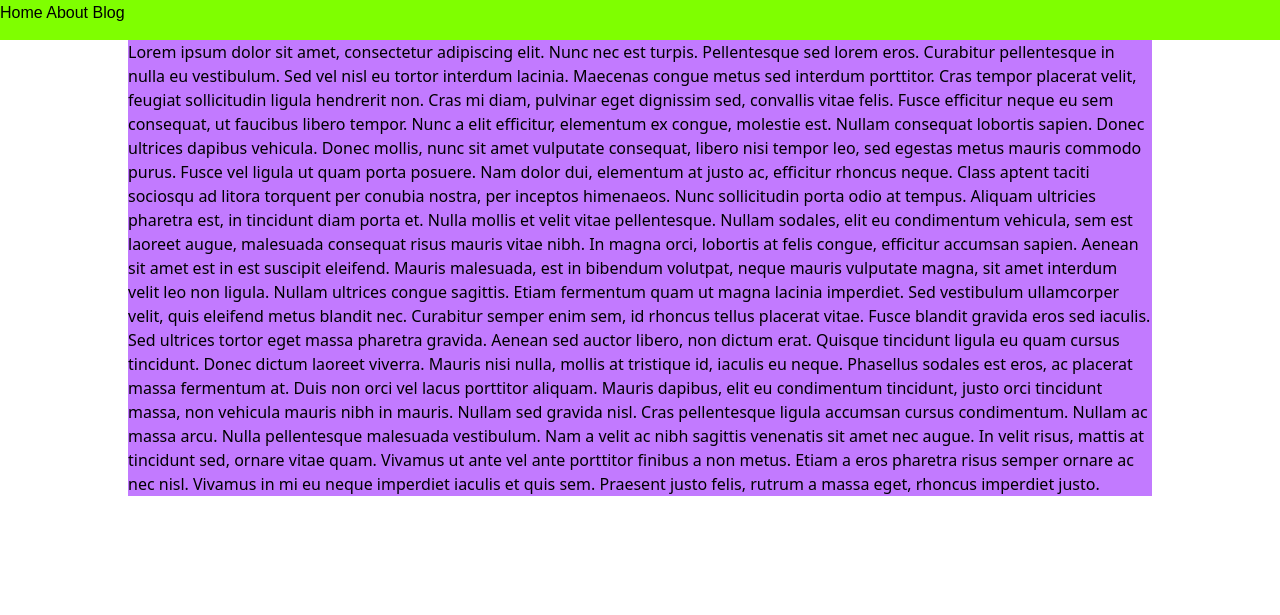
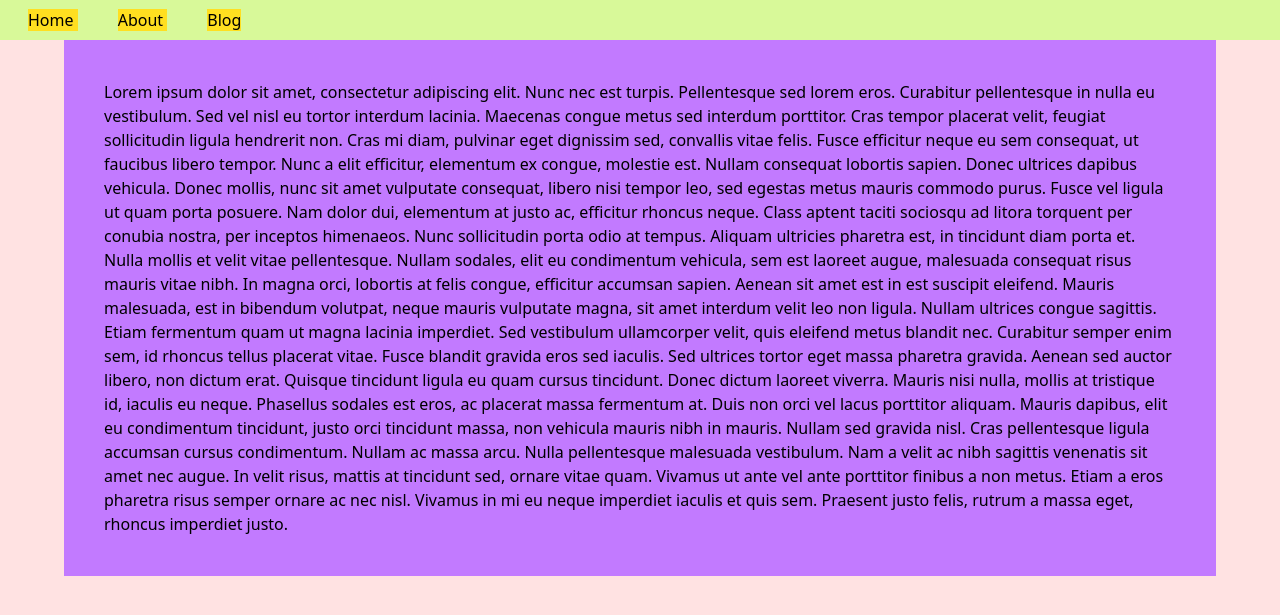
Before and after one commit to psi241/psi241.github.io, a Jekyll site: the page built from index.html, in a window 1280 px wide and 900 px high. Shown: the top 615 px of the window. Built offline with Jekyll 4.4.1, drawn with Linux system fonts in a browser that asks for light colours.

Commit message:
complete template

```diff
--- a/_includes/home.html
+++ b/_includes/home.html
@@ -1,5 +1,4 @@
-<div class="w-screen min-h-screen justify-items-center overflow-scroll">
-<div class="w-4/5 h-full bg-purple-400 min-w-3xs">
+
 Lorem ipsum dolor sit amet, consectetur adipiscing elit. Nunc nec est turpis. Pellentesque sed lorem eros. Curabitur pellentesque in nulla eu vestibulum. Sed vel nisl eu tortor interdum lacinia. Maecenas congue metus sed interdum porttitor. Cras tempor placerat velit, feugiat sollicitudin ligula hendrerit non. Cras mi diam, pulvinar eget dignissim sed, convallis vitae felis. Fusce efficitur neque eu sem consequat, ut faucibus libero tempor. Nunc a elit efficitur, elementum ex congue, molestie est. Nullam consequat lobortis sapien. Donec ultrices dapibus vehicula.
 
 Donec mollis, nunc sit amet vulputate consequat, libero nisi tempor leo, sed egestas metus mauris commodo purus. Fusce vel ligula ut quam porta posuere. Nam dolor dui, elementum at justo ac, efficitur rhoncus neque. Class aptent taciti sociosqu ad litora torquent per conubia nostra, per inceptos himenaeos. Nunc sollicitudin porta odio at tempus. Aliquam ultricies pharetra est, in tincidunt diam porta et. Nulla mollis et velit vitae pellentesque. Nullam sodales, elit eu condimentum vehicula, sem est laoreet augue, malesuada consequat risus mauris vitae nibh. In magna orci, lobortis at felis congue, efficitur accumsan sapien. Aenean sit amet est in est suscipit eleifend.
@@ -9,5 +8,3 @@ Mauris malesuada, est in bibendum volutpat, neque mauris vulputate magna, sit am
 Quisque tincidunt ligula eu quam cursus tincidunt. Donec dictum laoreet viverra. Mauris nisi nulla, mollis at tristique id, iaculis eu neque. Phasellus sodales est eros, ac placerat massa fermentum at. Duis non orci vel lacus porttitor aliquam. Mauris dapibus, elit eu condimentum tincidunt, justo orci tincidunt massa, non vehicula mauris nibh in mauris. Nullam sed gravida nisl. Cras pellentesque ligula accumsan cursus condimentum.
 
 Nullam ac massa arcu. Nulla pellentesque malesuada vestibulum. Nam a velit ac nibh sagittis venenatis sit amet nec augue. In velit risus, mattis at tincidunt sed, ornare vitae quam. Vivamus ut ante vel ante porttitor finibus a non metus. Etiam a eros pharetra risus semper ornare ac nec nisl. Vivamus in mi eu neque imperdiet iaculis et quis sem. Praesent justo felis, rutrum a massa eget, rhoncus imperdiet justo.
-</div>
-</div>
--- a/_includes/navigation.html
+++ b/_includes/navigation.html
@@ -1,6 +1,6 @@
-<nav class="navbar">
+<nav>
     {% for item in site.data.navigation %}
-    <a href="{{item.link}}" class = "navbar-item">
+    <a href="{{item.link}}" class = "navbar-item font-arial h-10 bg-yellow-300 m-5">
         {{ item.name }}
     </a>
     {% endfor %}
--- a/_layouts/default.html
+++ b/_layouts/default.html
@@ -9,9 +9,18 @@
     <script src="https://cdn.jsdelivr.net/npm/@tailwindcss/browser@4"></script>
     <link rel="stylesheet" href={{page.style_file}} />
     <link rel="stylesheet" href="../assets/css/navigation.css">
+    <link rel="stylesheet" href="../assets/css/index.css">
   </head>
   <body>
-    <div >{% include navigation.html %}</div>
-    <div>{{content}}</div>
+    <div class = "h-screen">
+      <nav class="w-full bg-lime-200 flex-row p-2 h-(--navbar-height) fixed">
+        {% include navigation.html %}
+      </nav>
+      <div class="bg-red-100 w-screen pt-10 justify-items-center overflow-scroll min-h-full">
+          <div class="w-9/10 bg-purple-400 min-w-3xs p-10">
+      {{content}}
+          </div>
+      </div>
+    </div>
   </body>
 </html>
--- a/assets/css/index.css
+++ b/assets/css/index.css
@@ -1,3 +1,8 @@
+@theme {
+  --font-arial: "Arial", sans-serif;
+  --navbar-height: 40pt;
+}
+
 .main-content {
     color: blue;
 }
--- a/assets/css/navigation.css
+++ b/assets/css/navigation.css
@@ -7,6 +7,4 @@
 .navbar-item {
     flex: auto;
     flex-direction: row;
-    text-align: center;
-    font-family: 'Arial';
 }
```
